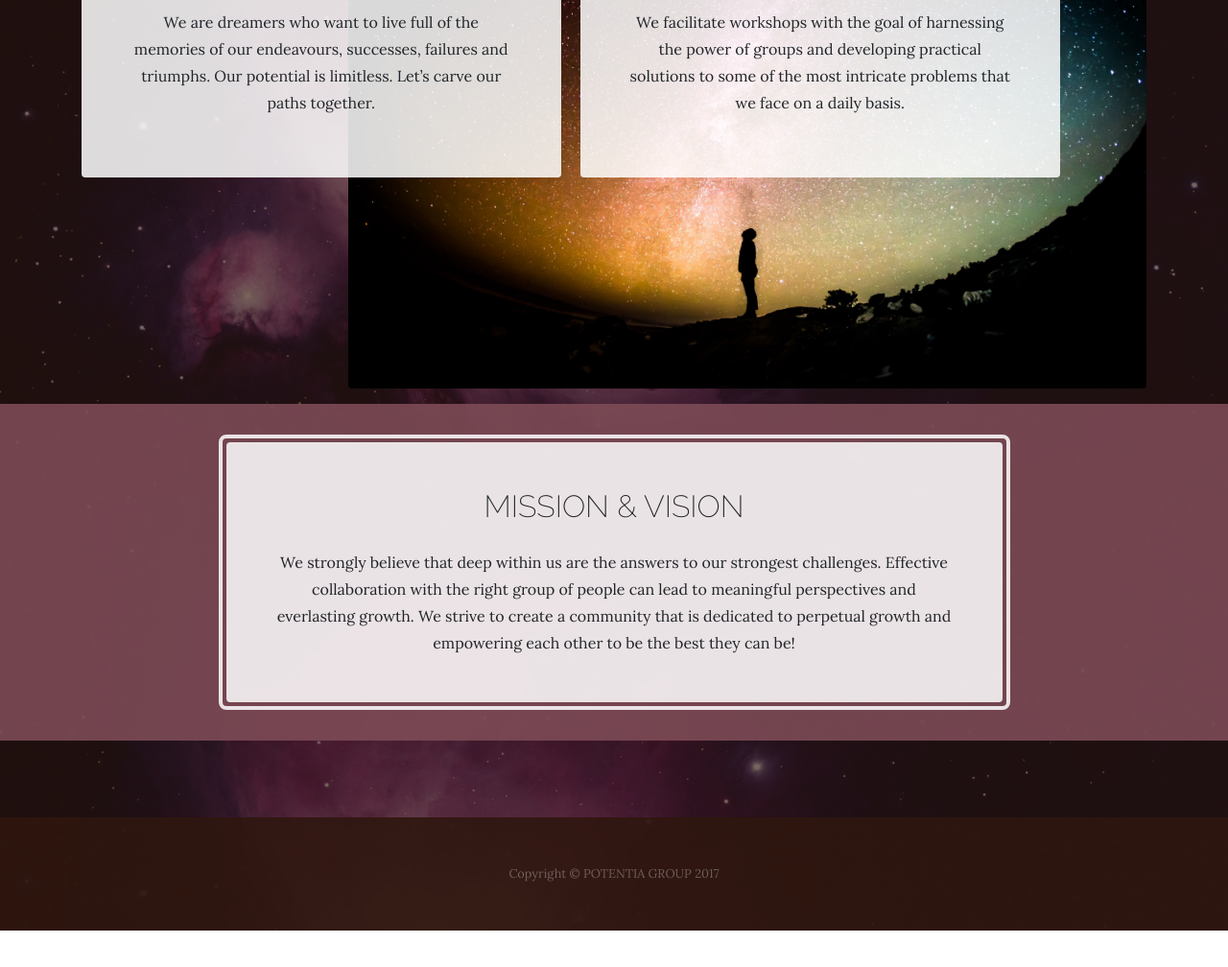
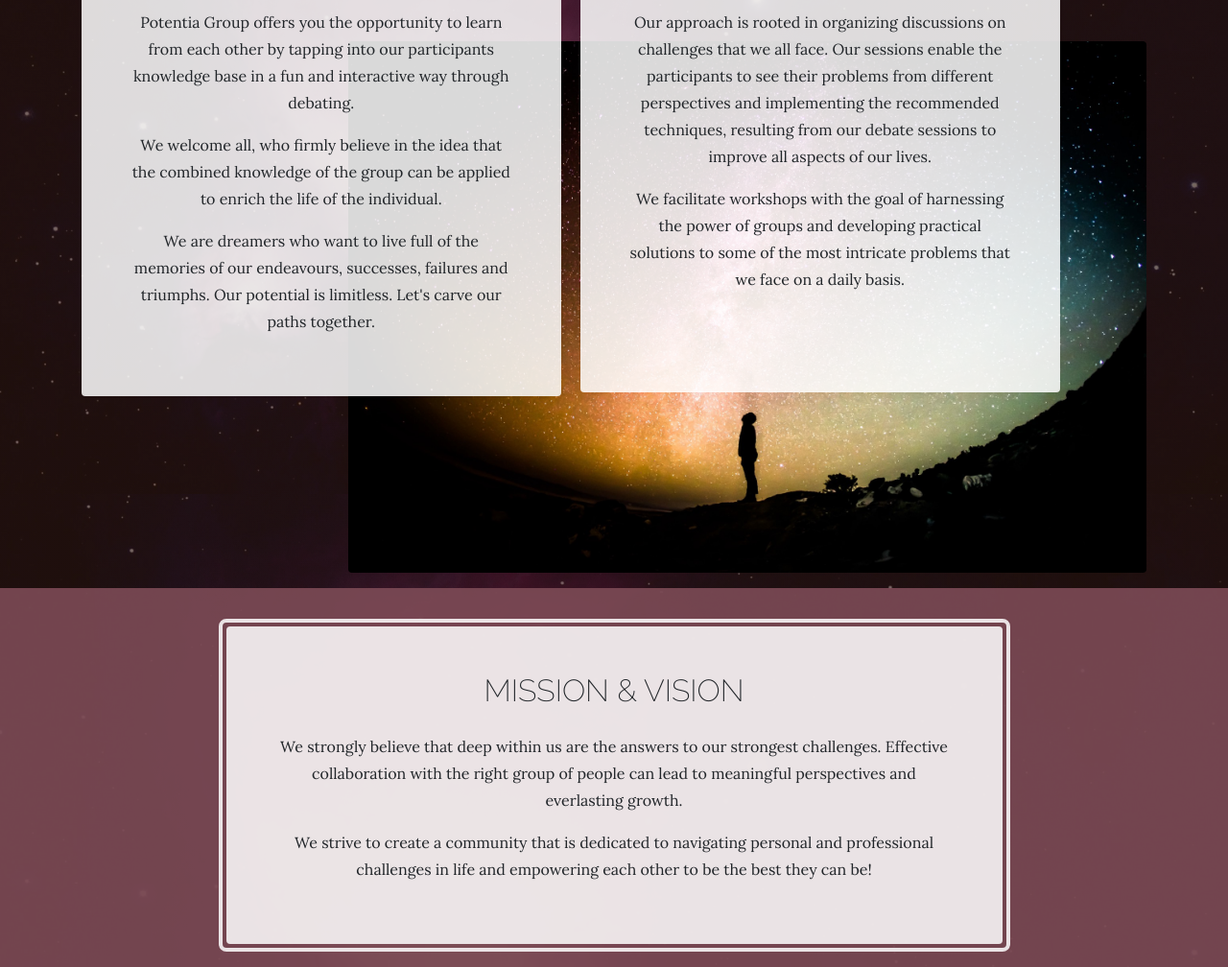
Before and after one commit to aamernhasham/Potentia, a website: page index.html in a window 1280 px wide. Shown: the part 285-1293 px from the top of the page at 96% size. Before the commit the page ends 1255 px from the top, so only its background shows below. Drawn offline with Linux system fonts and the light colour scheme.

Commit message:
more modifications

```diff
--- a/css/business-casual.css
+++ b/css/business-casual.css
@@ -140,12 +140,14 @@ p {
 
 .intro {
   position: relative;
+
 }
 
 @media (min-width: 992px) {
   .intro .intro-img {
     width: 75%;
     float:right;
+    margin-top: 12em;
   }
 
 
--- a/index.html
+++ b/index.html
@@ -68,7 +68,10 @@
             <h2 class="section-heading mb-4">
               <span class="section-heading-upper">WHO WE ARE</span>
             </h2>
-            <p class="mb-3">We are dreamers who want to live full of the memories of our endeavours, successes, failures and triumphs. Our potential is limitless. Let’s carve our paths together.
+            <p class="mb-3">
+              <p>Potentia Group offers you the opportunity to learn from each other by tapping into our participants knowledge base in a fun and interactive way through debating.</p>
+              <p>We welcome all, who firmly believe in the idea that the combined knowledge of the group can be applied to enrich the life of the individual.</p>
+              <p>We are dreamers who want to live full of the memories of our endeavours, successes, failures and triumphs. Our potential is limitless. Let's carve our paths together.</p>
             </p>
 
           </div>
@@ -77,7 +80,11 @@
               <h2 class="section-heading mb-4">
                 <span class="section-heading-upper">WHAT WE DO</span>
               </h2>
-               <p class="mb-3">We facilitate workshops with the goal of harnessing the power of groups and developing practical solutions to some of the most intricate problems that we face on a daily basis.
+               <p class="mb-3">
+                 <p>Our approach is rooted in organizing discussions on challenges that we all face. Our sessions enable the participants to see their problems from different perspectives and implementing the recommended techniques, resulting from our debate sessions to improve all aspects of our lives.</p>
+                 <p>We facilitate workshops with the goal of harnessing the power of groups and developing practical solutions to some of the most intricate problems that we face on a daily basis.</p>
+                 <br>
+
             </p>
           </div>
         </div>
@@ -93,7 +100,11 @@
                 <span class="section-heading-upper">Mission & Vision</span>
               </h2>
               <p class="mb-0">
-              We strongly believe that deep within us are the answers to our strongest challenges. Effective collaboration with the right group of people can lead to meaningful perspectives and everlasting growth. We strive to create a community that is dedicated to perpetual growth and empowering each other to be the best they can be!</p>
+              <p>  We strongly believe that deep within us are the answers to our strongest challenges. Effective collaboration with the right group of people can lead to meaningful perspectives and everlasting growth.</p>
+                <p>We strive to create a community that is dedicated to navigating personal and professional challenges in life and empowering each other to be the best they can be!</p>
+
+
+              </p>
             </div>
           </div>
         </div>
```
Also changed, not shown: about.html (+2 -2 lines).
